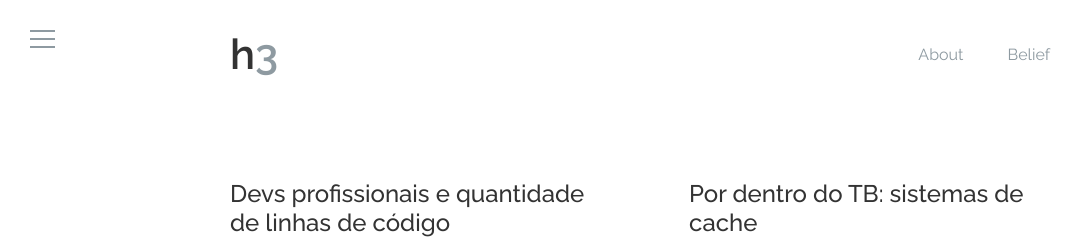
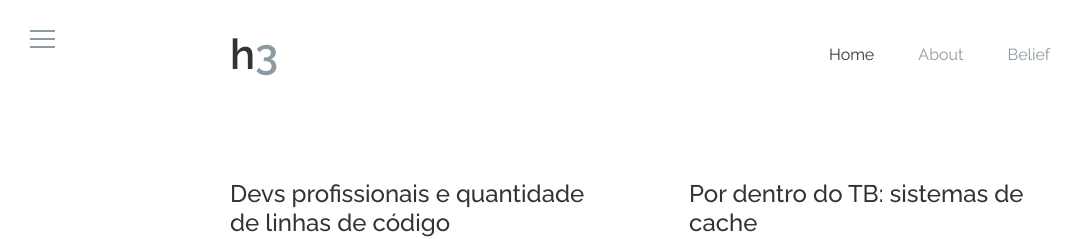
Before and after one commit to leandroalonso/leandroalonso.github.io, a Jekyll site: the page built from h3.html, in a window 1280 px wide. Shown: the top 239 px of the page, without its empty margins (0-1084 px from the left). Built offline with Jekyll 4.4.1, drawn with Linux system fonts in a browser that asks for light colours.

Commit message:
Minor modification in mobile menu

```diff
--- a/_includes/header.html
+++ b/_includes/header.html
@@ -8,9 +8,10 @@
 
     <nav>
       <div class="trigger">
+        <a class="page-link {% if page.title == my_page.title %}current{% endif %}" href="/h3/">Home</a>
         {% for my_page in site.pages %}
           {% if my_page.title and my_page.title != 'Hat-Trick' %}
-          <a class="page-link" href="{{ my_page.url | prepend: site.baseurl }}">{{ my_page.title }}</a>
+          <a class="page-link {% if page.title == my_page.title %}current{% endif %}" href="{{ my_page.url | prepend: site.baseurl }}">{{ my_page.title }}</a>
           {% endif %}
         {% endfor %}
       </div>
--- a/css/main.scss
+++ b/css/main.scss
@@ -22,6 +22,10 @@ header {
       color: $second-color;
       margin-left: 40px;
       transition: color .25s;
+    }
+
+    a.current {
+      color: $main-color;
     }
 
     a:hover {
@@ -268,6 +272,7 @@ and (max-width : 480px) {
 
     nav {
       float: none;
+      margin: 30px 0 -30px 0;
 
       a {
         margin: 0 10px;
```
